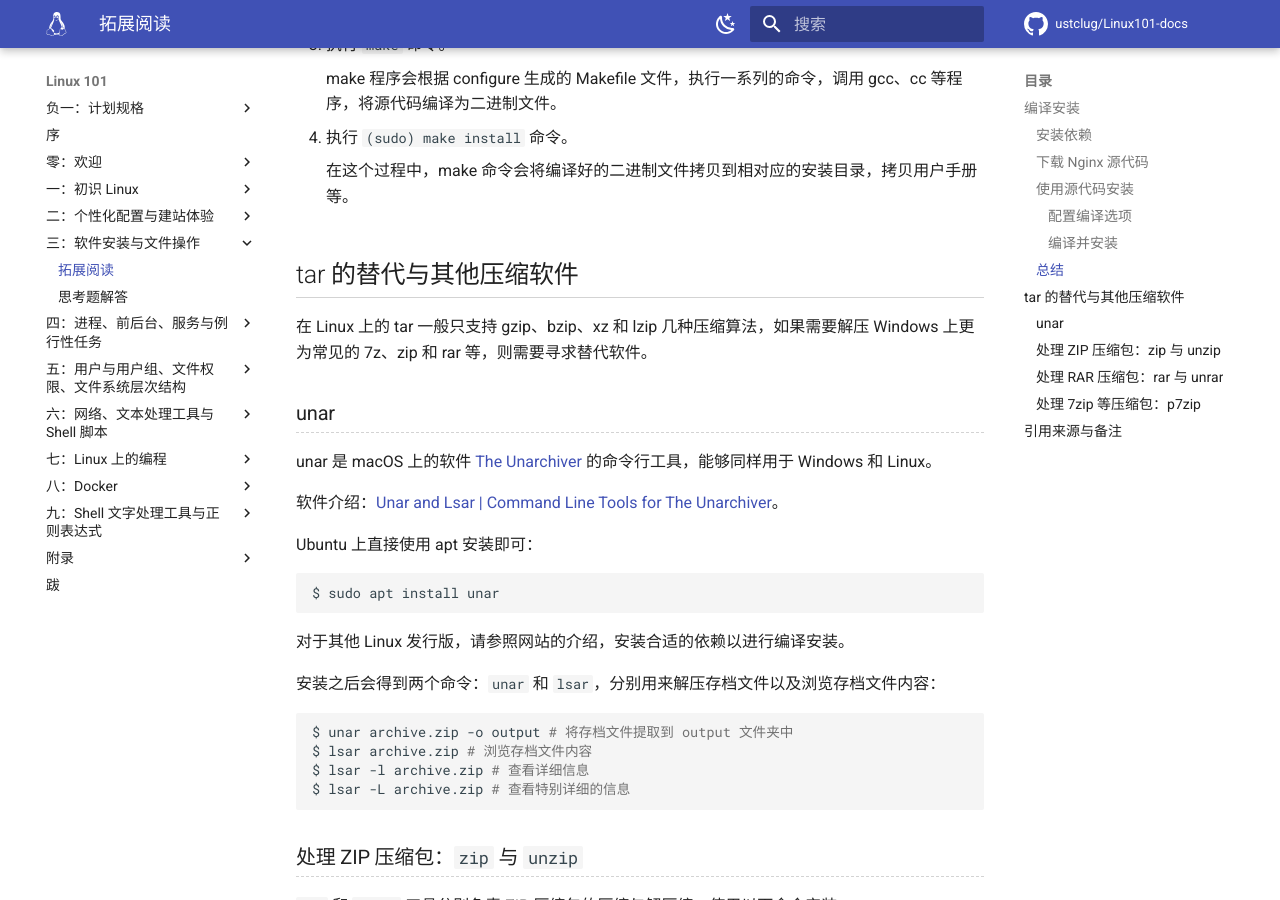
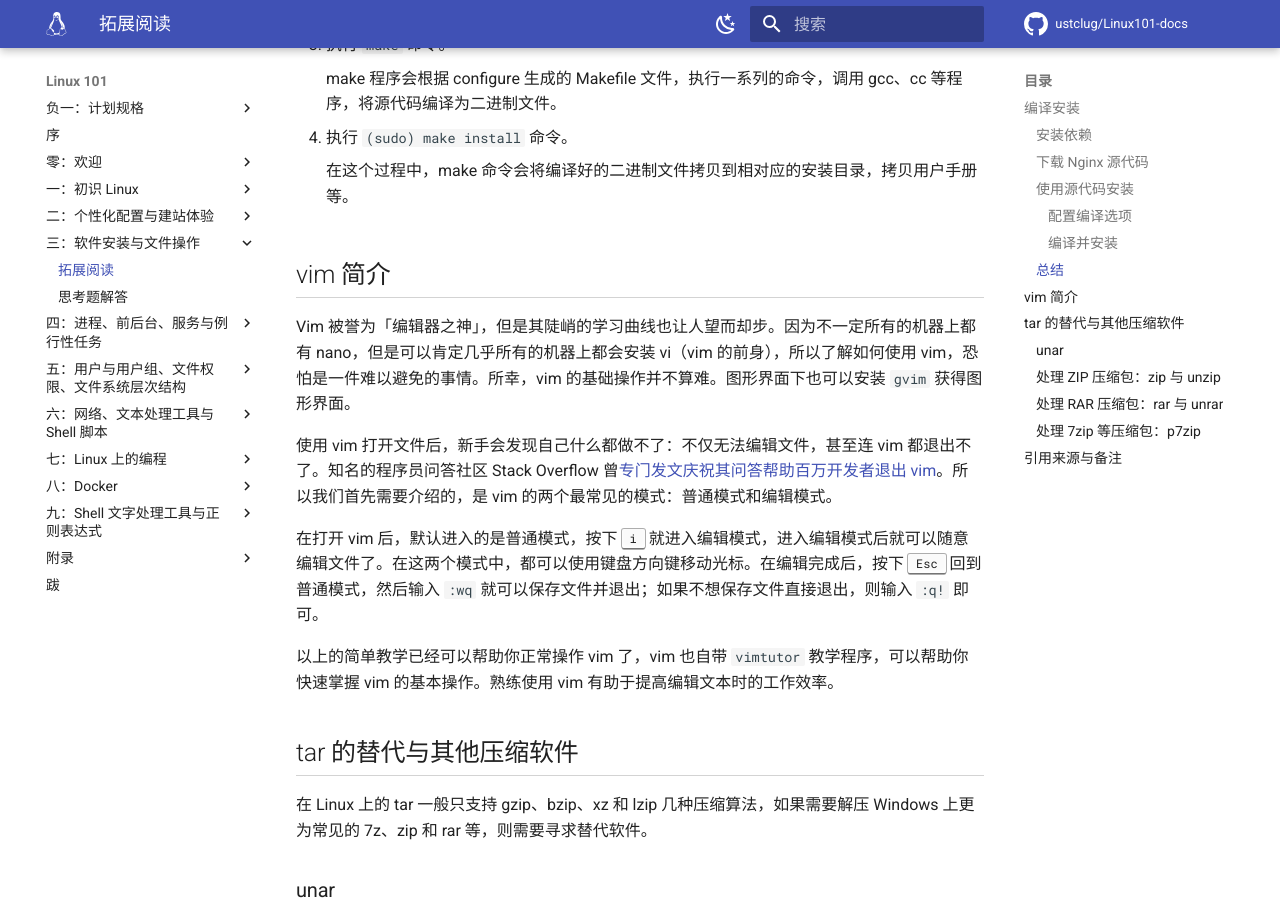
Before and after one commit to ustclug/Linux101-docs, an MkDocs documentation site: the page built from docs/Ch03/supplement.md, in a window 1280 px wide and 900 px high, scrolled down 2826 px. Built offline with MkDocs 1.6.1 and Material for MkDocs 9.7.7, drawn with Linux system fonts in a browser that asks for light colours; comment, search, counter and statistics services are not loaded.

Commit message:
Ch03: add nano and vim

```diff
--- a/docs/Ch03/supplement.md
+++ b/docs/Ch03/supplement.md
@@ -122,6 +122,16 @@ $ sudo make install
 
     在这个过程中，make 命令会将编译好的二进制文件拷贝到相对应的安装目录，拷贝用户手册等。
 
+## vim 简介 {#vim}
+
+Vim 被誉为「编辑器之神」，但是其陡峭的学习曲线也让人望而却步。因为不一定所有的机器上都有 nano，但是可以肯定几乎所有的机器上都会安装 vi（vim 的前身），所以了解如何使用 vim，恐怕是一件难以避免的事情。所幸，vim 的基础操作并不算难。图形界面下也可以安装 `gvim` 获得图形界面。
+
+使用 vim 打开文件后，新手会发现自己什么都做不了：不仅无法编辑文件，甚至连 vim 都退出不了。知名的程序员问答社区 Stack Overflow 曾[专门发文庆祝其问答帮助百万开发者退出 vim](https://stackoverflow.blog/2017/05/23/stack-overflow-helping-one-million-developers-exit-vim/)。所以我们首先需要介绍的，是 vim 的两个最常见的模式：普通模式和编辑模式。
+
+在打开 vim 后，默认进入的是普通模式，按下 ++"i"++ 就进入编辑模式，进入编辑模式后就可以随意编辑文件了。在这两个模式中，都可以使用键盘方向键移动光标。在编辑完成后，按下 ++"Esc"++ 回到普通模式，然后输入 `:wq` 就可以保存文件并退出；如果不想保存文件直接退出，则输入 `:q!` 即可。
+
+以上的简单教学已经可以帮助你正常操作 vim 了，vim 也自带 `vimtutor` 教学程序，可以帮助你快速掌握 vim 的基本操作。熟练使用 vim 有助于提高编辑文本时的工作效率。
+
 ## tar 的替代与其他压缩软件 {#tar-alternative}
 
 在 Linux 上的 tar 一般只支持 gzip、bzip、xz 和 lzip 几种压缩算法，如果需要解压 Windows 上更为常见的 7z、zip 和 rar 等，则需要寻求替代软件。
```
Also changed, not shown: docs/Ch03/index.md (+12 -0 lines).
